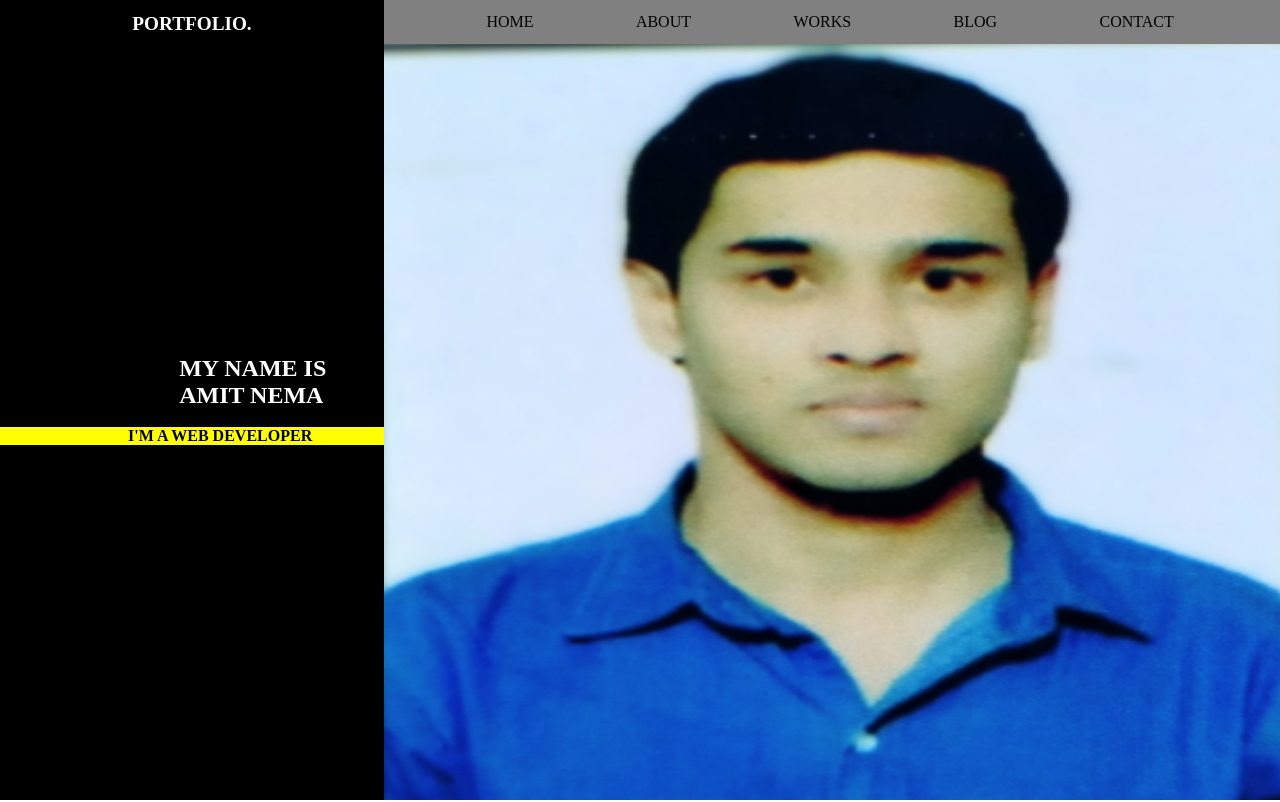
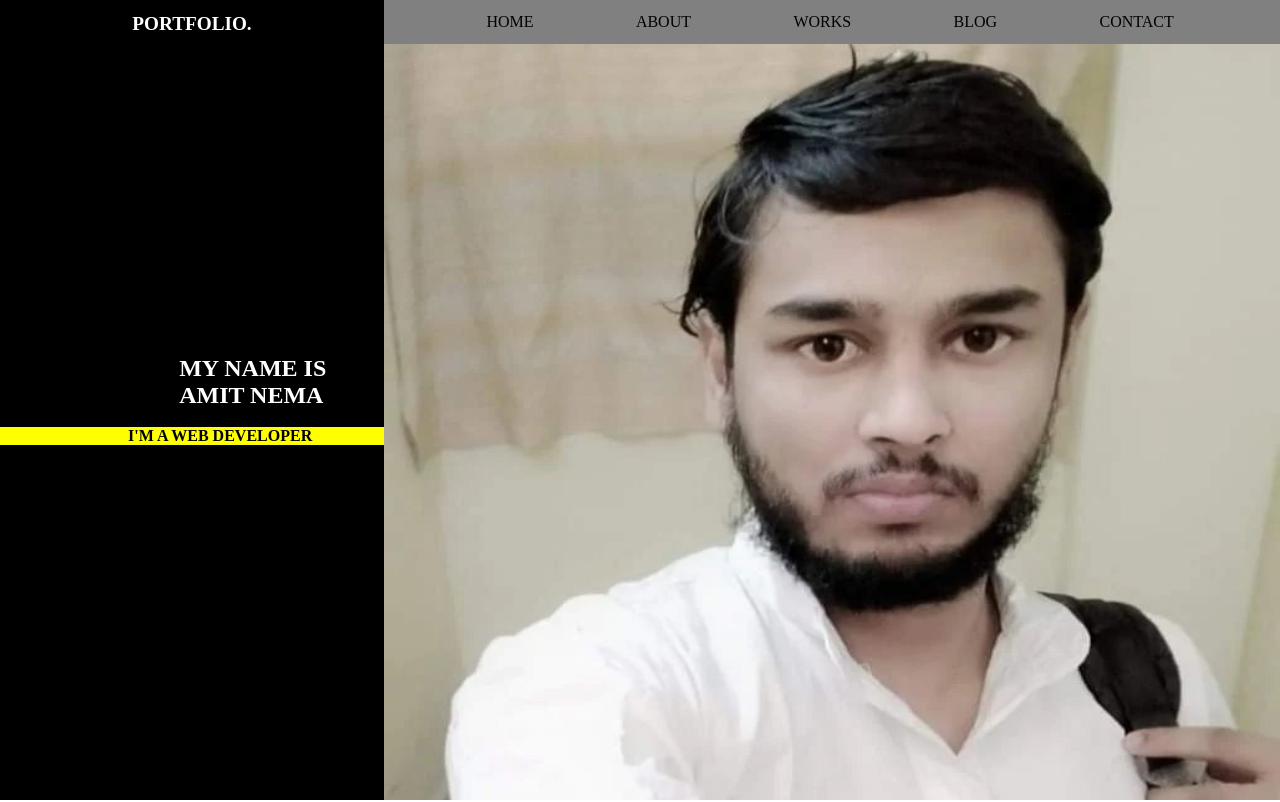
Before and after one commit to Amitnema11/second-web, a plain HTML site: page index.html in a window 1280 px wide. Shown: the top 802 px of the page. Drawn offline with Linux system fonts and the light colour scheme.

Commit message:
Update index.html

```diff
--- a/index.html
+++ b/index.html
@@ -23,7 +23,7 @@
                 <li>BLOG</li>
                 <li>CONTACT</li>
             </ul>
-            <img src="/amitpass.jpg" alt="">
+            <img src="/amit.jpg" alt="">
     </div>
     </div>
     <div class="second">
```
